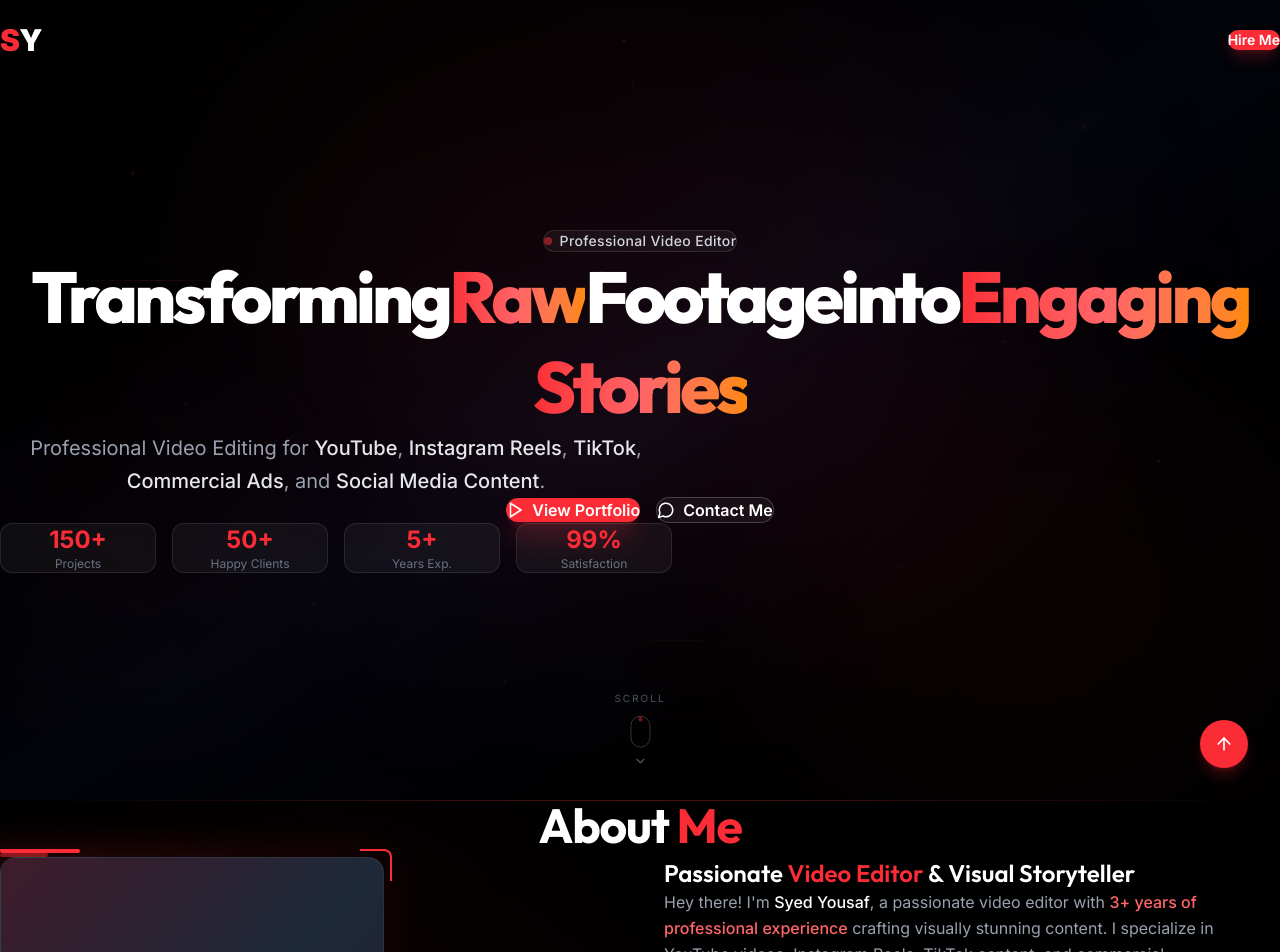
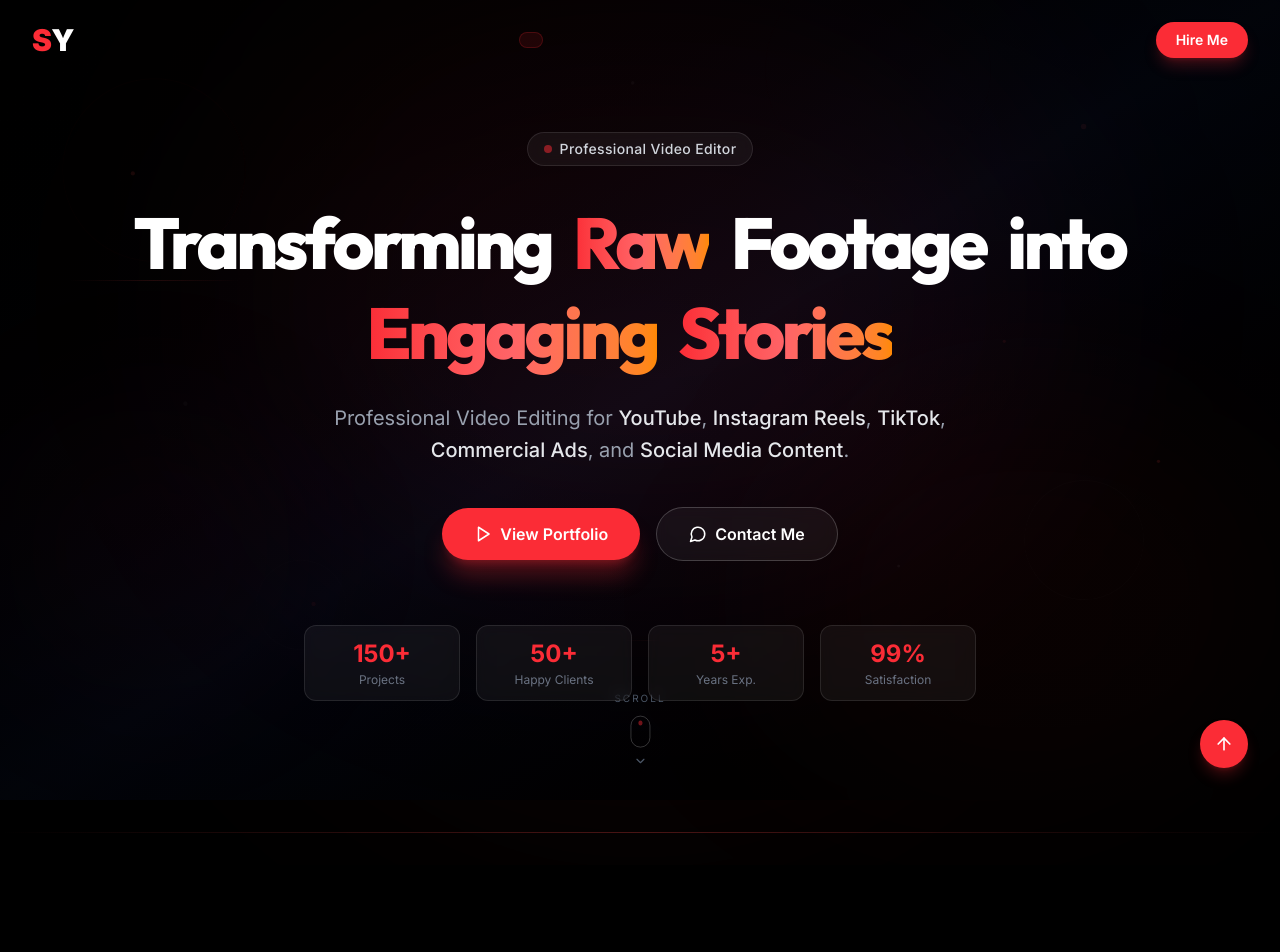
Before and after one commit to shameer125/yousaf-video-editor, a React (Vite) app: page / in a window 1280 px wide. Shown: the top 952 px of the page. Built offline with nearby package versions, Linux system fonts and the light colour scheme.

Commit message:
Fix CSS global padding reset and section divider overlap

```diff
--- a/src/index.css
+++ b/src/index.css
@@ -16,8 +16,6 @@
 
 /* ===== Base Styles ===== */
 * {
-  margin: 0;
-  padding: 0;
   box-sizing: border-box;
 }
 
@@ -132,6 +130,8 @@ h1, h2, h3, h4, h5, h6 {
 .section-divider {
   height: 1px;
   background: linear-gradient(90deg, transparent, rgba(239, 68, 68, 0.3), transparent);
+  margin-top: 2rem;
+  margin-bottom: 2rem;
 }
 
 /* ===== Pulse Animation ===== */
```
